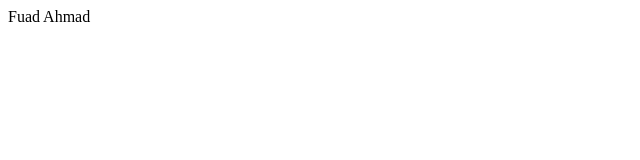
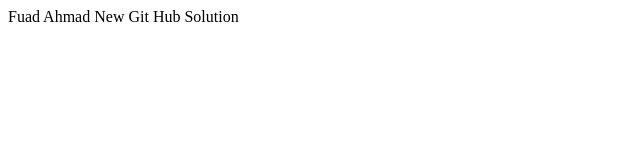
Before and after one commit to FuadAhmad82/zero, a plain HTML site: page index.html in a window 1280 px wide. Shown: the whole page, without its empty margins (0-640 px from the left). Drawn offline with Linux system fonts and the light colour scheme.

Commit message:
New jusf rot test

```diff
--- a/index.html
+++ b/index.html
@@ -6,6 +6,6 @@
     <title>Document</title>
 </head>
 <body>
-    Fuad Ahmad
+    Fuad Ahmad New Git Hub Solution
 </body>
 </html>
```
